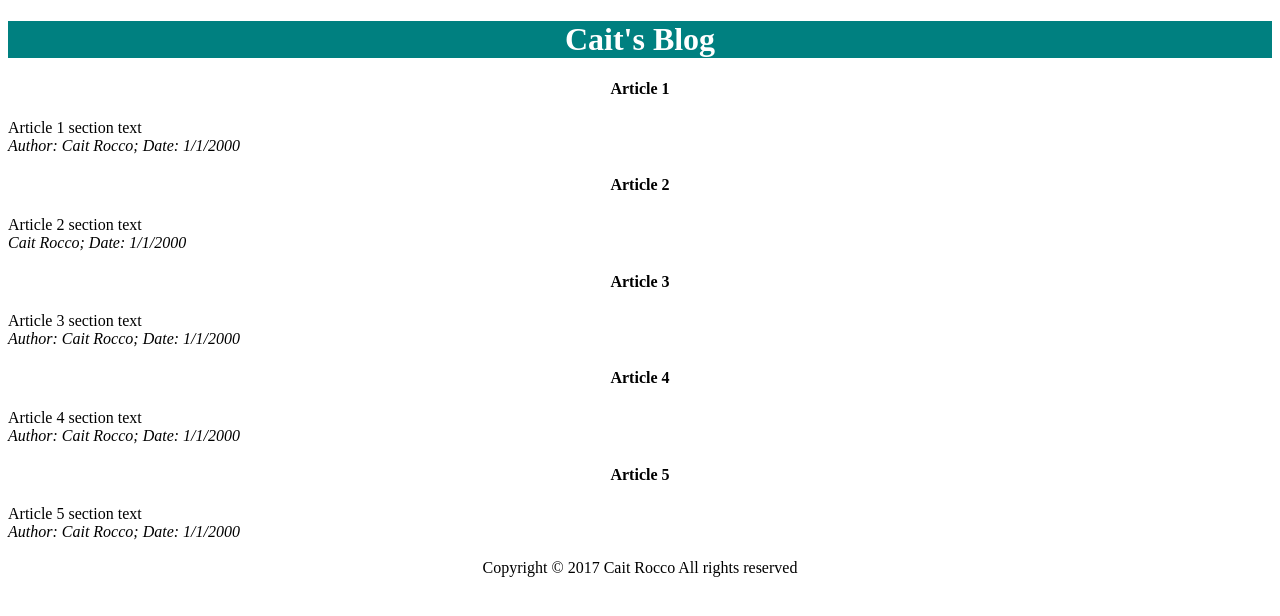
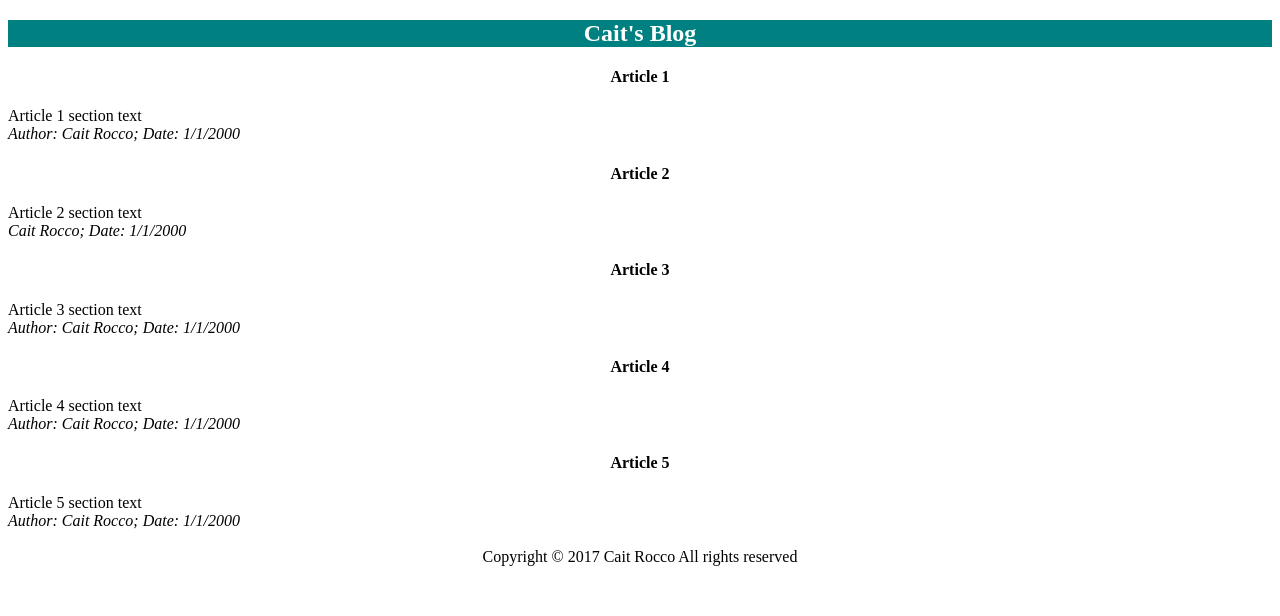
Before and after one commit to cait-rocco/1stDayBlog, a plain HTML site: page index.html in a window 1280 px wide. Drawn offline with Linux system fonts and the light colour scheme.

Commit message:
changed header from h1 to h2

```diff
--- a/index.html
+++ b/index.html
@@ -9,7 +9,7 @@
 		</style>
 	</head>
 
-	<header><center><h1>Cait's Blog</h1></center></header>
+	<header><center><h2>Cait's Blog</h2></center></header>
 	<body>
 
 		<article>
```
